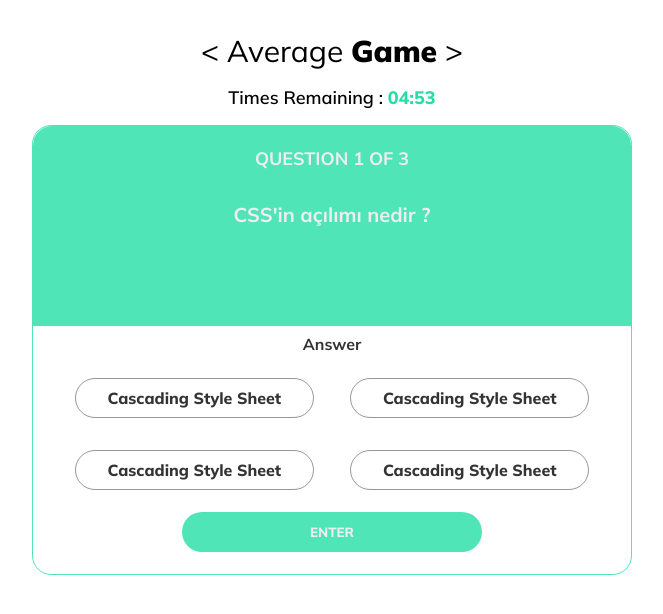
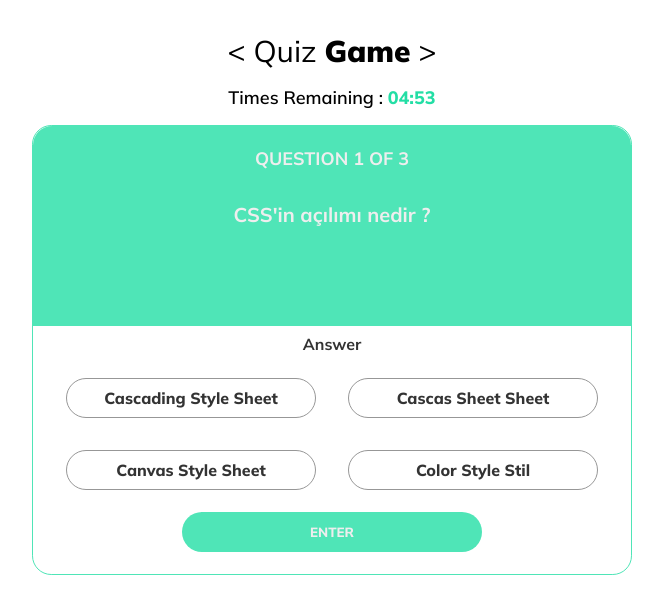
Before and after one commit to kaansen57/Javascript-Bootcamp, a plain HTML site: page quiz-app/index.html in a window 1280 px wide. Shown: the whole page, without its empty margins (308-971 px from the left). Drawn offline with Linux system fonts and the light colour scheme.

Commit message:
question and quiz functions created and merged with html template

```diff
--- a/quiz-app/index.html
+++ b/quiz-app/index.html
@@ -13,23 +13,19 @@
     <div class="container">
         <div class="title-container">
             <p class="title">
-                < Average <span>Game</span> >
+                < Quiz <span>Game</span> >
             </p>
             <p class="question-time"> Times Remaining : <span> 04:53 </span> </p>
         </div>
 
         <div class="questions-container">
             <div class="questions">
-                <h5 class="question-number"> QUESTION 1 OF 3</h5>
-                <p class="question" id="question">CSS'in açılımı nedir ?</p>
+                <h5 class="question-number"> </h5>
+                <p class="question" id="question"></p>
             </div>
             <div class="results">
                 <h5 class="result-title">Answer</h5>
                 <div class="input-group">
-                    <span class="answer "  id="a"> Cascading Style Sheet </span>
-                    <span class="answer"  id="b"> Cascading Style Sheet </span>
-                    <span class="answer"  id="c"> Cascading Style Sheet </span>
-                    <span class="answer"  id="d"> Cascading Style Sheet </span>
                 </div>
                 <input type="submit" class="btn active  enter" value="ENTER">
             </div>
--- a/quiz-app/main.js
+++ b/quiz-app/main.js
@@ -1,39 +1,109 @@
-
 function Question(text, choices, answer) {
   this.text = text;
   this.choices = choices;
   this.answer = answer;
-  console.log("kaan");
 }
 
-
-const enter = document.querySelector('.enter');
+const sendResult = document.querySelector(".enter");
+const questionNumber = document.querySelector(".question-number");
+const inputGroup = document.querySelector(".input-group");
 const question = document.querySelector("#question");
-
 const answer = document.querySelectorAll(".answer");
 
 //question prototype
 
-Question.prototype.checkAnswer = function(answer){
-    return this.answer === answer;
+Question.prototype.checkAnswer = function (answer) {
+    console.log(typeof answer);
+    console.log(typeof this.answer);
+  console.log(this.answer === answer);
+  return this.answer === answer;
+};
+
+//quiz contructor
+
+function Quiz(questions) {
+  this.questions = questions;
+  this.score = 0;
+  this.questionsIndex = 0;
 }
 
-var q1 = new Question("SORU 1", [1, 2, 3, 4], 1);
-var q2 = new Question("SORU 2", [1, 2, 3, 4], 1);
-var q3 = new Question("SORU 3", [1, 2, 3, 4], 1);
+//quiz prototype
 
-console.log(q1.checkAnswer(2));
-console.log(q2.checkAnswer(1));
-console.log(q3.checkAnswer(3));
+Quiz.prototype.getQuestion = function () {
+  return this.questions[this.questionsIndex];
+};
 
-function tikla(x) {
-    console.log(x);
+Quiz.prototype.isFinish = function () {
+  return this.questions.length === this.questionsIndex;
+};
+
+Quiz.prototype.guess = function (answer) {
+  let nextQuestion = false;
+  var question = this.getQuestion();
+  if (question.checkAnswer(answer)) {
+    this.score += 1;
+    nextQuestion = true;
+  }
+  this.questionsIndex++;
+  return nextQuestion;
+};
+
+var q1 = new Question(
+  "CSS'in açılımı nedir ?",
+  [
+    "Cascading Style Sheet",
+    "Cascas Sheet Sheet",
+    "Canvas Style Sheet",
+    "Color Style Stil",
+  ],
+  "Cascading Style Sheet"
+);
+var q2 = new Question(
+  "Javascript kaç yılında ortaya çıkmıştır ?",
+  [1998, 1996, 1995, 2004],
+  "1996"
+);
+var q3 = new Question(
+  "Hangisi yazı rengini değiştirir ? ",
+  ["color:red;", "font-color:red;", "background-color:red;", "colour:red;"],
+  "color:red;"
+);
+
+var questions = [q1, q2, q3];
+var result;
+var quiz = new Quiz(questions);
+
+getQuiz();
+
+sendResult.addEventListener("click", function () {
+  if (result) {
+    quiz.guess(result);
+    getQuiz();
+    result = "";
+  }
+});
+
+function getQuiz() {
+  if (!quiz.isFinish()) {
+    question.innerHTML = quiz.getQuestion().text;
+    questionNumber.innerHTML = `QUESTION ${quiz.questionsIndex + 1} OF ${
+      quiz.questions.length
+    }`;
+    answerButtonCreate();
+  } else {
+    question.innerHTML = `Quiz The End - Score : <b> ${quiz.score}</b>`;
+  }
 }
 
-// answer.forEach((x,i) => {
-//     x.addEventListener('click', tikla(x));
-// })
-
-enter.addEventListener('click', function () {
-    console.log("kaan");
-})
+function answerButtonCreate() {
+  inputGroup.innerHTML = "";
+  quiz.getQuestion().choices.forEach((x) => {
+    inputGroup.innerHTML += `<button class="answer" onclick="isResult(event)">
+  ${x}
+  </button>`;
+  });
+}
+function isResult(e) {
+  result = e.target.outerText;
+  return result;
+}
--- a/quiz-app/scss/index.scss
+++ b/quiz-app/scss/index.scss
@@ -83,15 +83,17 @@ $text-color-dark: #333;
     display: inline-flex;
     justify-content: center;
     align-items: center;
-    width: 40%;
+    width: 250px;
     height: 40px;
     border-radius: 50px;
     margin: 1rem;
     color: $text-color-dark;
+    font-size: 16px;
     font-weight: 800;
     cursor: pointer;
     transition: all 0.5s ease;
     border: 1px solid #979797;
+    background: #fff;
     &:hover {
       transform: scale(1.1);
     }
@@ -107,7 +109,6 @@ $text-color-dark: #333;
 }
 
 .active {
-
   background: $primary-color;
   border: none !important;
   color: $text-color-white !important;
```
Also changed, not shown: quiz-app/css/index.css, 1 other file.
